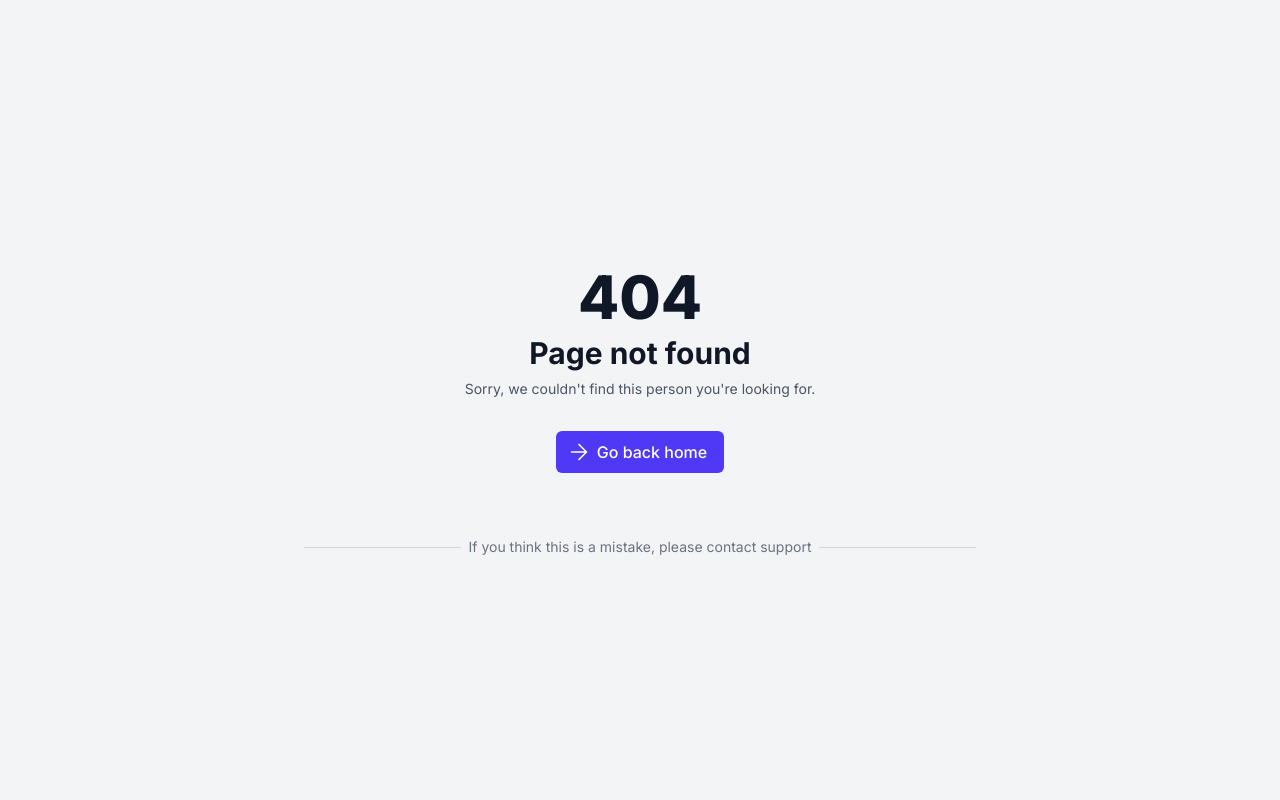
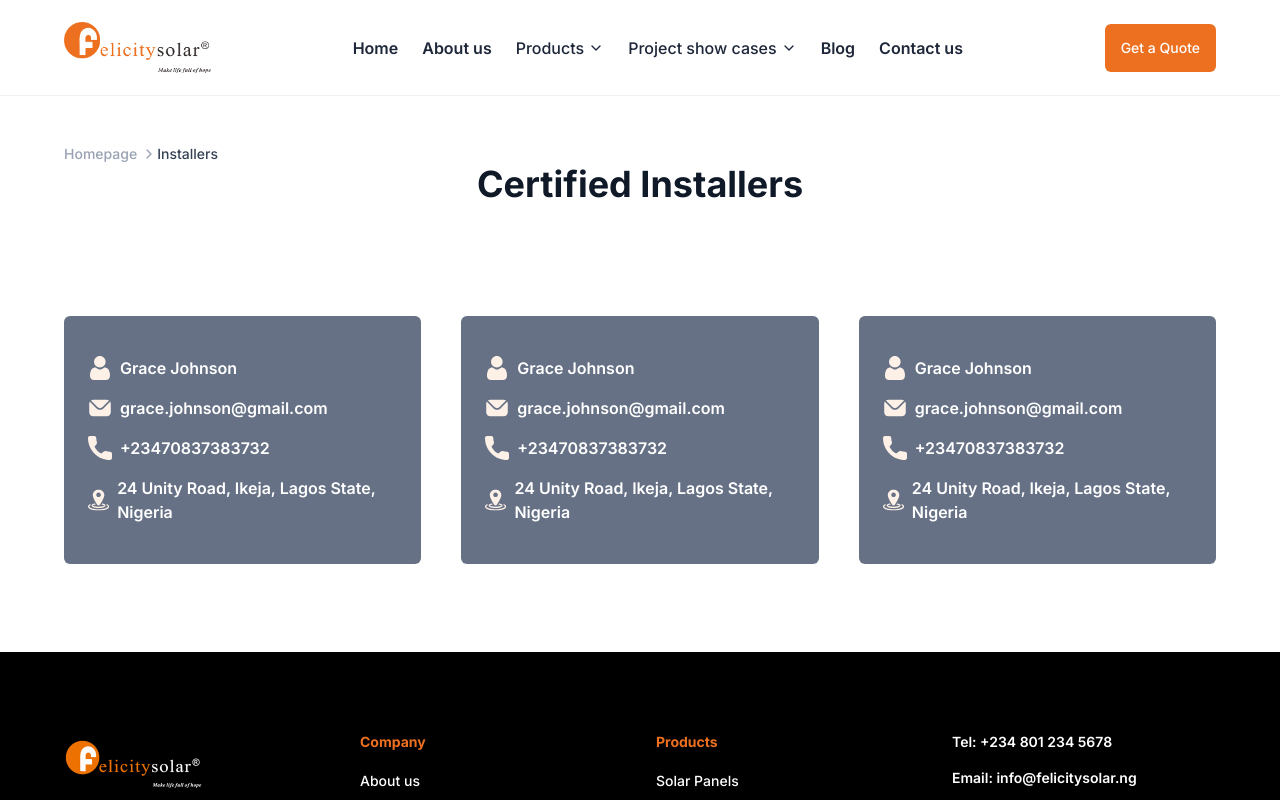
Before and after one commit to felicitysolarng/Felicity-Solar, a Next.js app: page /installers in a window 1280 px wide. Before the commit this address had no page. Shown: the top 800 px of the page. Built offline with nearby package versions, Linux system fonts and the light colour scheme.

Commit message:
changed locations to installers

```diff
--- a/src/app/(main)/locations/page.tsx
+++ b/src/app/(main)/installers/page.tsx
@@ -1,7 +1,7 @@
 import Navbar from '@/components/layouts/navbar/Navbar'
 import Goback from '@/components/ui/go-back'
-import { distributors } from '@/lib/data'
-import {  ChevronRight } from 'lucide-react'
+import { installers } from '@/lib/data'
+import { ChevronRight } from 'lucide-react'
 import { Metadata } from 'next'
 //import Image from 'next/image'
 import Link from 'next/link'
@@ -21,20 +21,20 @@ function page() {
 
       <section className='flex flex-col lg:flex-row pt-12 mx-auto w-[90%] 2xl:w-[75%] md:gap-x-8 lg:gap-x-26 gap-y-10 lg:gap-y-0'>
         <div className="flex lg:hidden my-10 ">
-         <Goback />
+          <Goback />
         </div>
         <div className=" items-center flex-row gap-x-1 hidden lg:flex">
           <Link href={"/"} className='text-grey-400 items-center flex font-medium text-sm' aria-label='link to homepage'> Homepage</Link>
-          <p className='text-grey-700 items-center flex font-medium text-sm' aria-label='link to products page'><ChevronRight color='#98A2B3' size={16} />Distributors</p>
+          <p className='text-grey-700 items-center flex font-medium text-sm' aria-label='link to products page'><ChevronRight color='#98A2B3' size={16} />Installers</p>
         </div>
 
       </section>
       <header className='mb-2 lg:mb-20'>
-        <h2 className=' text-grey-900 text-4xl font-bold text-center'>Locations</h2>
+        <h2 className=' text-grey-900 text-4xl font-bold text-center'>Certified Installers</h2>
       </header>
       <section className='grid gap-y-10 lg:gap-y-20 grid-cols-1 md:grid-cols-3 gap-x-10 pt-8 pb-22 mx-auto w-[95%] sm:w-[90%] 2xl:w-[80%]'>
         {
-          distributors.map(d => {
+          installers.length > 0 && installers.map(d => {
             return (
               <div key={d?.id} className="flex flex-col bg-grey-700 lg:bg-grey-500 lg:hover:bg-grey-700 max-h-fit lg:max-h-[250px] lg:max-w-[503px] rounded-md px-3 lg:px-6 py-6 lg:py-10 gap-y-4">
                 <div className="flex gap-x-2 items-start">
--- a/src/app/page.tsx
+++ b/src/app/page.tsx
@@ -62,7 +62,7 @@ export default function Home() {
 
             <div className="flex gap-x-10 flex-col md:flex-row md:items-center" data-aos="slide-left">
               <LinkButton
-                className="transition-all duration-[250ms] hover:scale-105 hover:bg-[#007f24] hover:text-white"
+                className="transition-all duration-[250ms] hover:scale-105 hover:bg-[#363f48] hover:text-white"
                 variant={"primary"}
                 href="/get-a-free-quote"
                 size={"lg"}
@@ -82,7 +82,7 @@ export default function Home() {
             data-aos-offset="300"
             data-aos-easing="ease-in-sine">
             <h3 className='text-base italize italic text-primary'>About us</h3>
-            <h2 className='uppercase text-[101928] text-2xl md:text-3xl font-bold'>GUANGZHOU FELICITY SOLAR NIG LTD</h2>
+            <h2 className='uppercase text-[101928] text-2xl md:text-3xl font-bold'>FELICITY SOLAR NIG LTD</h2>
             <div className="flex flex-col gap-y-4">
               <p className='text-[#667185] text-base font-medium'>Established in 2016 and headquartered in Festac, Lagos, Felicity Solar Nigeria has grown to become one of the most recognized and trusted solar energy brands in the country. </p>
               <p className='text-[#667185] text-base font-medium'>With a strong focus on sales and after-sales support, we have built a robust network of over 12 service centers across Nigeria—ensuring fast, efficient, and professional assistance for our customers nationwide </p>
--- a/src/lib/data.ts
+++ b/src/lib/data.ts
@@ -236,7 +236,7 @@ const nav_items = [{
 }
 ]
 
-const distributors = [
+const installers = [
     {
         id: "1",
         city: "lagos",
@@ -441,4 +441,4 @@ const cities = [
     },
 ]
 
-export { testimonials, faq, productsCats, nav_items, company_nav_links, products_nav_links, blogs, milestones, why_choose_us, articles, products, distributors, cities }
+export { testimonials, faq, productsCats, nav_items, company_nav_links, products_nav_links, blogs, milestones, why_choose_us, articles, products, installers, cities }
```
